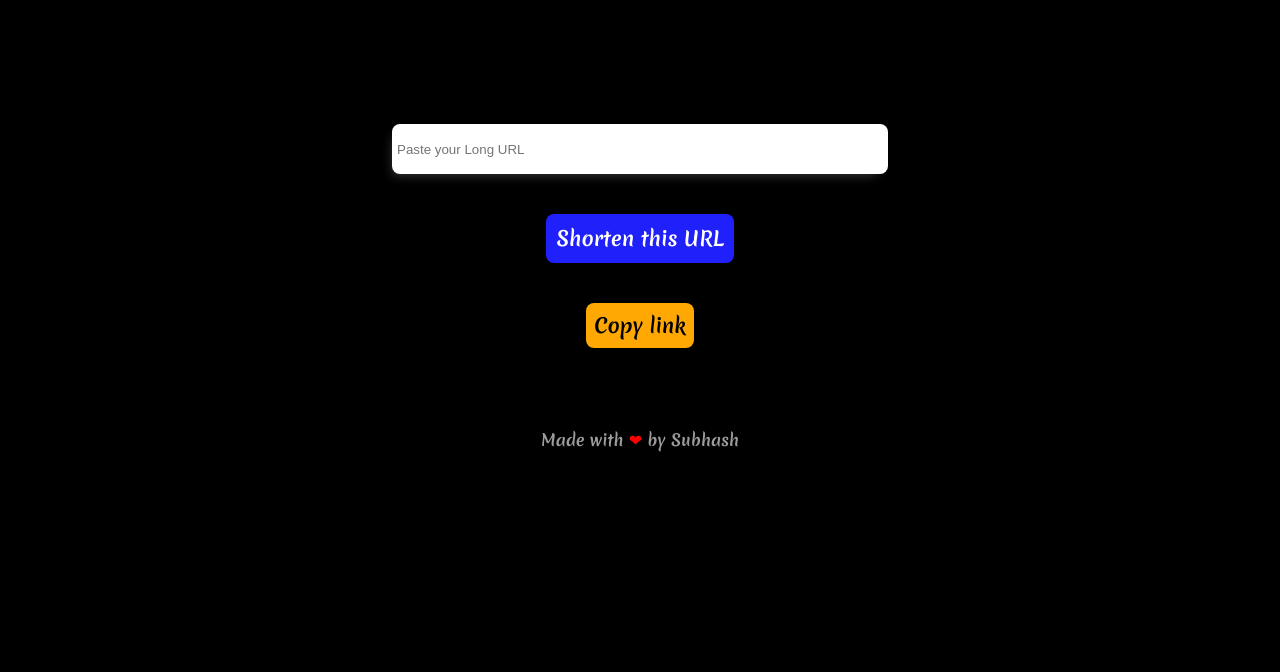
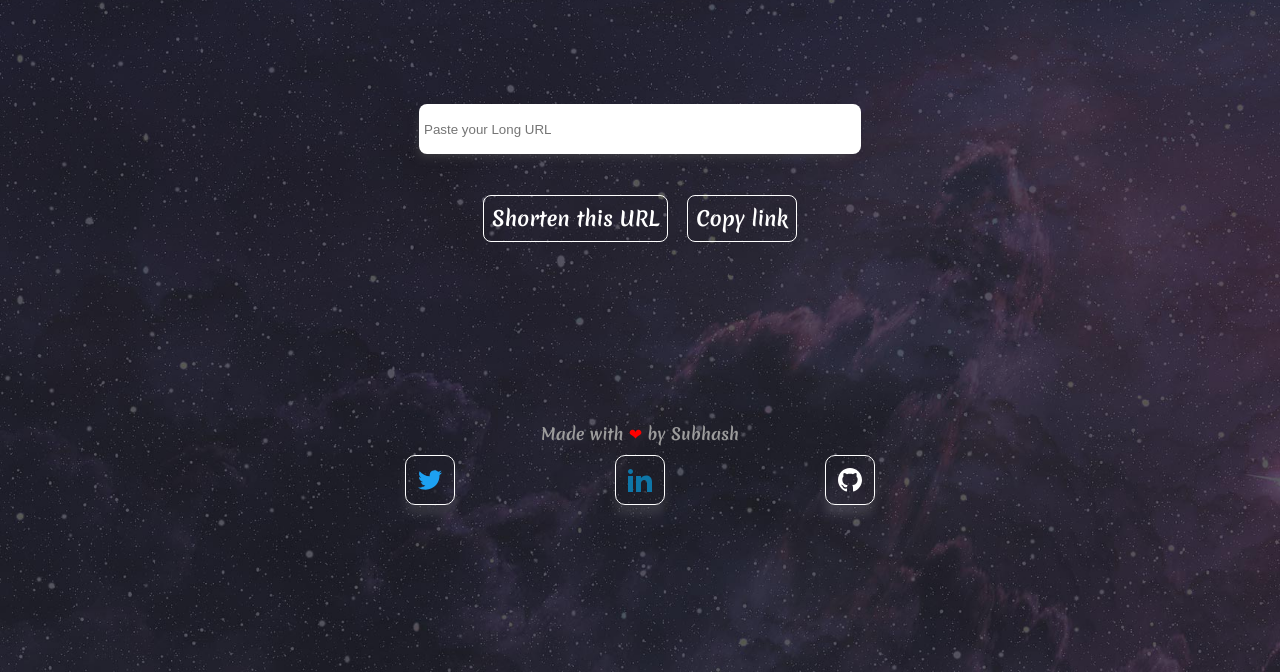
Before and after one commit to nsubhash311/URL-Shortener, a plain HTML site: page index.html in a window 1280 px wide. Shown: the part 128-800 px from the top of the page. Drawn offline with nearby package versions, Linux system fonts and the light colour scheme.

Commit message:
adding social buttons

```diff
--- a/index.html
+++ b/index.html
@@ -5,22 +5,23 @@
 	<meta name="viewport" content="width=device-width, initial-scale=1.0">
 	<script src="https://cdnjs.cloudflare.com/ajax/libs/axios/0.19.2/axios.min.js"></script>
 	<link rel="stylesheet" href="style.css">
+	<link rel="icon" href="ninja.png" type="image/gif" sizes="16x16">
+	<link href="https://fonts.googleapis.com/css2?family=Titillium+Web:ital,wght@1,600&display=swap" rel="stylesheet">
 	<title>Ninja Tools</title>
 </head>
 <body>
 
-	<header class="heading">
+	<div class="heading">
 		<h1>Ninja's URL Shortener</h1>
 	</header>
+	<div>
 		<div>
 			<div class="box1">
 				<input class="input" type="text" id="getlink" size="60" placeholder="Paste your Long URL">
 			</div>
 			<div class="box2">
-			<button class="short" onclick="myFunction()" id="shorten-button">Shorten this URL</button>
-		</div>
-		<div class="box3">
-			<button class="copy" id="copy-button" onclick="copyText()">Copy link</button>
+				<button class="short slide-top" onclick="myFunction()" id="shorten-button">Shorten this URL</button>
+				<button class="copy slide-top" id="copy-button" onclick="copyText()">Copy link</button>
 			</div>
 		</div>
 
@@ -32,6 +33,22 @@
 				Made with <span style="color: red;">&#10084;</span> by Subhash
 			</div>
 		</div>
+	</div>
+	<div class="social">
+		<div class='social-links'>
+			<div class='social-btn flex-center' id="twitter">
+				<svg  xmlns="http://www.w3.org/2000/svg" width="24" height="24" viewBox="0 0 24 24"><path d="M24 4.557c-.883.392-1.832.656-2.828.775 1.017-.609 1.798-1.574 2.165-2.724-.951.564-2.005.974-3.127 1.195-.897-.957-2.178-1.555-3.594-1.555-3.179 0-5.515 2.966-4.797 6.045-4.091-.205-7.719-2.165-10.148-5.144-1.29 2.213-.669 5.108 1.523 6.574-.806-.026-1.566-.247-2.229-.616-.054 2.281 1.581 4.415 3.949 4.89-.693.188-1.452.232-2.224.084.626 1.956 2.444 3.379 4.6 3.419-2.07 1.623-4.678 2.348-7.29 2.04 2.179 1.397 4.768 2.212 7.548 2.212 9.142 0 14.307-7.721 13.995-14.646.962-.695 1.797-1.562 2.457-2.549z"/></svg><span><a style="text-decoration: none; color: white;" href="https://www.instagram.com/subhash_311/?hl=en" target="_blank"><span><span>subhash_311</span></span></a></span>
+			</div>
+
+			<div class='social-btn flex-center' id="linkedin">
+				<svg xmlns="http://www.w3.org/2000/svg" width="24" height="24" viewBox="0 0 24 24"><path d="M4.98 3.5c0 1.381-1.11 2.5-2.48 2.5s-2.48-1.119-2.48-2.5c0-1.38 1.11-2.5 2.48-2.5s2.48 1.12 2.48 2.5zm.02 4.5h-5v16h5v-16zm7.982 0h-4.968v16h4.969v-8.399c0-4.67 6.029-5.052 6.029 0v8.399h4.988v-10.131c0-7.88-8.922-7.593-11.018-3.714v-2.155z"/></svg><span><a style="text-decoration: none; color: white;" href="https://www.linkedin.com/in/subhash-nandhakumar/" target="_blank"><span><span>in/subhash-nandhakumar</span></span></a></span>
+			</div>
+
+			<div class='social-btn flex-center' id="github">
+				<svg xmlns="http://www.w3.org/2000/svg" width="24" height="24" viewBox="0 0 24 24"><path d="M12 0c-6.626 0-12 5.373-12 12 0 5.302 3.438 9.8 8.207 11.387.599.111.793-.261.793-.577v-2.234c-3.338.726-4.033-1.416-4.033-1.416-.546-1.387-1.333-1.756-1.333-1.756-1.089-.745.083-.729.083-.729 1.205.084 1.839 1.237 1.839 1.237 1.07 1.834 2.807 1.304 3.492.997.107-.775.418-1.305.762-1.604-2.665-.305-5.467-1.334-5.467-5.931 0-1.311.469-2.381 1.236-3.221-.124-.303-.535-1.524.117-3.176 0 0 1.008-.322 3.301 1.23.957-.266 1.983-.399 3.003-.404 1.02.005 2.047.138 3.006.404 2.291-1.552 3.297-1.23 3.297-1.23.653 1.653.242 2.874.118 3.176.77.84 1.235 1.911 1.235 3.221 0 4.609-2.807 5.624-5.479 5.921.43.372.823 1.102.823 2.222v3.293c0 .319.192.694.801.576 4.765-1.589 8.199-6.086 8.199-11.386 0-6.627-5.373-12-12-12z"/></svg><span><a style="text-decoration: none; color: white;" href="https://github.com/nsubhash311" target="_blank"><span><span>nsubhash311</span></span></a></span>
+			</div>
+		</div>
+	</div>
 
 <script src="script.js"></script>
 </body>
--- a/style.css
+++ b/style.css
@@ -1,4 +1,12 @@
 @import url('https://fonts.googleapis.com/css2?family=Merienda:wght@700&display=swap');
+
+body {
+    background: url(bg1.jpg) no-repeat center center fixed;
+      -webkit-background-size: cover;
+      -moz-background-size: cover;
+      -o-background-size: cover;
+      background-size: cover;
+}
 
 *{
     margin: 0%;
@@ -12,39 +20,43 @@ h1{
     padding: 40px;
     font-size: 50px;
 }
-body{
-    background-color: #000000;
-    position: relative;
-}
 
 #shorten-button{
-    color: rgb(255, 102, 0);
-    background-color: rgb(32, 32, 250);
-    color: #ffffff;
-    padding: 10px;
+    margin-top: 100px;
+    display: inline;
+    border:1px solid rgb(255, 255, 255);
+    color: #fff;
+    padding: 8px;
     font-size: 20px;
     font-family: 'Merienda', cursive;
-}
+    background-color: transparent;
+  }
 
 #shorten-button:hover{
-    background-color: blue;
+    background-color:#5c5b5a56 ;
     cursor: pointer;
+    color: #ffffff;
 }
 
 #copy-button{
-    background-color:#ffa702;
-    color:black;
+    border:1px solid rgb(255, 255, 255);
     font-weight: 200;
     font-size: 20px;
     padding: 8px;
     font-family: 'Merienda', cursive;
+    background-color: transparent;
+    color: #fff;
 }
 
 #copy-button:hover{
-    background-color:#df9100 ;
+    background-color:#5c5b5a56 ;
     cursor: pointer;
+    color: #ffffff;
 }
 
+.short{
+    margin-right: 15px;
+}
 .box1, .box2, .box3{
     text-align: center;
     padding: 20px;
@@ -52,12 +64,15 @@ body{
 .input, .short, .copy{
     border: none;
     border-radius: 8px;
-
 }
 
-#getlink{
-    margin-top:80px;
-    width: 40%;
+.box2{
+    margin-top:.5px;
+}
+
+.input{
+    margin-top:60px;
+    width: 75%;
     height: 50px;
     padding: 5px;
     justify-content: space-around;
@@ -85,3 +100,68 @@ body{
 .credits-wrap{
     text-align: center;
 }
+
+.slide-top{
+    animation:slide-top .5s cubic-bezier(.39,.575,.565,1.000) both
+}
+ @keyframes slide-top{0%{transform:translateY(0)}100%{transform:translateY(-100px)}}
+
+ * {
+	margin: 0;
+	padding: 0;
+	box-sizing: border-box;
+}
+/* Social links credits: codepen https://codepen.io/chancesq/pen/xxwedXB */
+body, .flex-center {
+	display: flex;
+	justify-content: center;
+    align-items: center;
+}
+
+.social-links {
+    display: flex;
+}
+
+.social-btn {
+	cursor: pointer;
+	height: 50px;
+	width: 50px;
+	font-family: 'Titillium Web', sans-serif;
+	color: rgb(255, 255, 255);
+	border-radius: 10px;
+	box-shadow: 0px 10px 10px rgba(253, 253, 253, 0.1);
+	background:transparent;
+	margin: 5px;
+    transition: 1s;
+    border: 1px solid white;
+    margin: 0 auto;
+}
+
+.social-btn span {
+	width: 0px;
+	overflow: hidden;
+	transition: 1s;
+	text-align: center;
+}
+
+.social-btn:hover {
+	width: 150px;
+	border-radius: 5px;
+}
+
+.social-btn:hover span {
+	padding: 2px;
+	width: max-content;
+}
+
+#twitter svg {
+	fill: #1da1f2;
+}
+
+#linkedin svg {
+	fill: #0e76a8;
+}
+
+#github svg{
+    fill: rgb(255, 255, 255);
+}
```
Also changed, not shown: bg1.jpg (added), ninja.png (added). Lines whose indentation alone changed are shown as unchanged.
